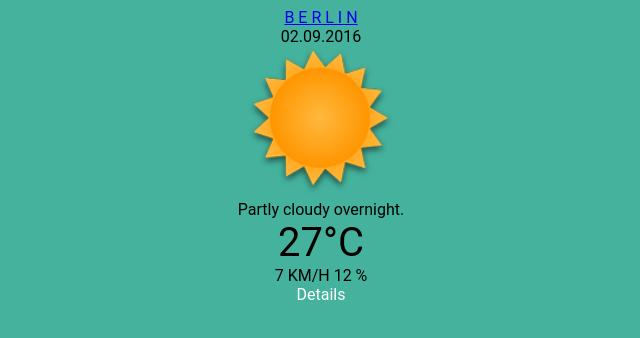
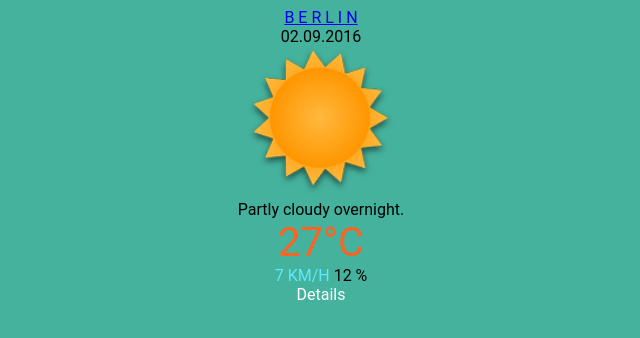
Before and after one commit to catchnav/TUMxInteractionProgramming, a plain HTML site: page weatherapp_paths_exercise/html/mainview/index.html in a window 1280 px wide. Shown: the whole page, without its empty margins (319-959 px from the left). Drawn offline with Linux system fonts and the light colour scheme.

Commit message:
inline style

```diff
--- a/weatherapp_paths_exercise/html/mainview/index.html
+++ b/weatherapp_paths_exercise/html/mainview/index.html
@@ -30,10 +30,10 @@
 
     <div>Partly cloudy overnight.</div>
 
-    <div style="font-size: 2.5em">27&deg;C</div>
+    <div style="font-size: 2.5em; color: #FF6221;">27&deg;C</div>
 
     <div>
-        <span>7 KM/H</span> <span>12 %</span>
+        <span style="color: #5DE9FF;">7 KM/H</span> <span>12 %</span>
     </div>
 
     <!-- Clicking on details should lead to the details vie-->
```
